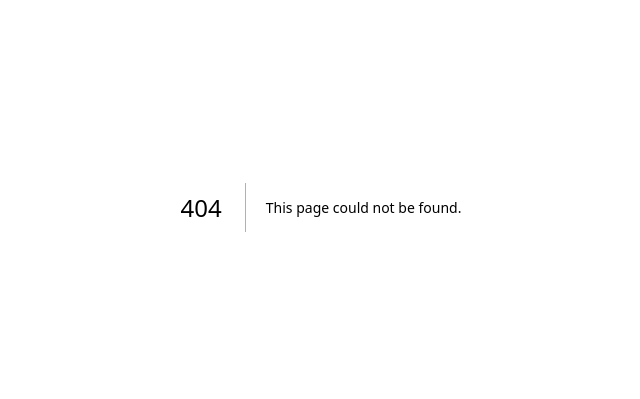
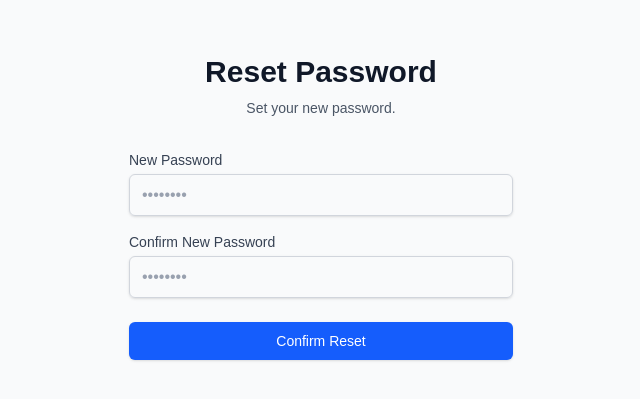
Before and after one commit to aiero-cse-ucmerced/hackathon-ucmerced-project-fall2025, a Next.js app: page /login/forgot-password/reset-password in a window 1280 px wide. Before the commit this address had no page. Shown: the part 193-592 px from the top of the page, without its empty margins (319-959 px from the left). Built offline with nearby package versions, Linux system fonts and the light colour scheme.

Commit message:
Forgot password

```diff
--- a/src/app/layout.tsx
+++ b/src/app/layout.tsx
@@ -25,6 +25,9 @@ interface Props {
 export default function Layout(props?: Props) {
   return (
     <html lang="en">
+      <head>
+        <script src="https://accounts.google.com/gsi/client" async defer></script>
+      </head>
       <body
         className={`${geistSans.variable} ${geistMono.variable} antialiased`}
       >
--- /dev/null
+++ b/src/app/login/forgot-password/page.tsx
@@ -0,0 +1,67 @@
+"use client";
+
+import { useState } from "react";
+import { useRouter } from "next/navigation";
+
+export default function ForgotPasswordPage() {
+  const [email, setEmail] = useState("");
+  const [isLoading, setIsLoading] = useState(false);
+  const router = useRouter();
+
+  const handleSubmit = async (e: React.FormEvent) => {
+    e.preventDefault();
+    setIsLoading(true);
+
+    // Simulate sending a verification code
+    console.log("Sending verification code to:", email);
+    await new Promise((resolve) => setTimeout(resolve, 1500)); // Simulate API call
+
+    setIsLoading(false);
+    alert(`A 6-digit verification code has been sent to ${email}.`);
+    router.push("/login/forgot-password/verify-code");
+  };
+
+  return (
+    <div className="w-full max-w-md space-y-8 p-8">
+      <div className="text-center">
+        <h1 className="text-3xl font-bold text-gray-900 dark:text-white">
+          Forgot Password
+        </h1>
+        <p className="mt-2 text-sm text-gray-600 dark:text-gray-400">
+          Enter your email to receive a verification code.
+        </p>
+      </div>
+
+      <form className="mt-8 space-y-6" onSubmit={handleSubmit}>
+        <div className="space-y-4">
+          <div>
+            <label htmlFor="email" className="block text-sm font-medium text-gray-700 dark:text-gray-300">
+              Email address
+            </label>
+            <input
+              id="email"
+              name="email"
+              type="email"
+              autoComplete="email"
+              required
+              value={email}
+              onChange={(e) => setEmail(e.target.value)}
+              className="mt-1 block w-full px-3 py-2 border border-gray-300 dark:border-gray-600 rounded-md shadow-sm placeholder-gray-400 focus:outline-none focus:ring-blue-500 focus:border-blue-500 dark:bg-gray-800 dark:text-white"
+              placeholder="you@example.com"
+            />
+          </div>
+        </div>
+
+        <div>
+          <button
+            type="submit"
+            disabled={isLoading}
+            className="w-full flex justify-center py-2 px-4 border border-transparent rounded-md shadow-sm text-sm font-medium text-white bg-blue-600 hover:bg-blue-700 focus:outline-none focus:ring-2 focus:ring-offset-2 focus:ring-blue-500 disabled:opacity-50 disabled:cursor-not-allowed transition-colors"
+          >
+            {isLoading ? "Sending..." : "Send Verification Code"}
+          </button>
+        </div>
+      </form>
+    </div>
+  );
+}
--- /dev/null
+++ b/src/app/login/forgot-password/reset-password/page.tsx
@@ -0,0 +1,91 @@
+"use client";
+
+import { useState } from "react";
+import { useRouter } from "next/navigation";
+
+export default function ResetPasswordPage() {
+  const [newPassword, setNewPassword] = useState("");
+  const [confirmPassword, setConfirmPassword] = useState("");
+  const [isLoading, setIsLoading] = useState(false);
+  const router = useRouter();
+
+  const handleSubmit = async (e: React.FormEvent) => {
+    e.preventDefault();
+    setIsLoading(true);
+
+    if (newPassword !== confirmPassword) {
+      alert("New password and confirm password do not match.");
+      setIsLoading(false);
+      return;
+    }
+
+    // Simulate password reset
+    console.log("Resetting password to:", newPassword);
+    await new Promise((resolve) => setTimeout(resolve, 1500)); // Simulate API call
+
+    setIsLoading(false);
+    alert("Your password has been successfully reset!");
+    router.push("/login");
+  };
+
+  return (
+    <div className="w-full max-w-md space-y-8 p-8">
+      <div className="text-center">
+        <h1 className="text-3xl font-bold text-gray-900 dark:text-white">
+          Reset Password
+        </h1>
+        <p className="mt-2 text-sm text-gray-600 dark:text-gray-400">
+          Set your new password.
+        </p>
+      </div>
+
+      <form className="mt-8 space-y-6" onSubmit={handleSubmit}>
+        <div className="space-y-4">
+          <div>
+            <label htmlFor="new-password" className="block text-sm font-medium text-gray-700 dark:text-gray-300">
+              New Password
+            </label>
+            <input
+              id="new-password"
+              name="new-password"
+              type="password"
+              autoComplete="new-password"
+              required
+              value={newPassword}
+              onChange={(e) => setNewPassword(e.target.value)}
+              className="mt-1 block w-full px-3 py-2 border border-gray-300 dark:border-gray-600 rounded-md shadow-sm placeholder-gray-400 focus:outline-none focus:ring-blue-500 focus:border-blue-500 dark:bg-gray-800 dark:text-white"
+              placeholder="••••••••"
+            />
+          </div>
+
+          <div>
+            <label htmlFor="confirm-password" className="block text-sm font-medium text-gray-700 dark:text-gray-300">
+              Confirm New Password
+            </label>
+            <input
+              id="confirm-password"
+              name="confirm-password"
+              type="password"
+              autoComplete="new-password"
+              required
+              value={confirmPassword}
+              onChange={(e) => setConfirmPassword(e.target.value)}
+              className="mt-1 block w-full px-3 py-2 border border-gray-300 dark:border-gray-600 rounded-md shadow-sm placeholder-gray-400 focus:outline-none focus:ring-blue-500 focus:border-blue-500 dark:bg-gray-800 dark:text-white"
+              placeholder="••••••••"
+            />
+          </div>
+        </div>
+
+        <div>
+          <button
+            type="submit"
+            disabled={isLoading}
+            className="w-full flex justify-center py-2 px-4 border border-transparent rounded-md shadow-sm text-sm font-medium text-white bg-blue-600 hover:bg-blue-700 focus:outline-none focus:ring-2 focus:ring-offset-2 focus:ring-blue-500 disabled:opacity-50 disabled:cursor-not-allowed transition-colors"
+          >
+            {isLoading ? "Resetting..." : "Confirm Reset"}
+          </button>
+        </div>
+      </form>
+    </div>
+  );
+}
--- /dev/null
+++ b/src/app/login/forgot-password/verify-code/page.tsx
@@ -0,0 +1,71 @@
+"use client";
+
+import { useState } from "react";
+import { useRouter } from "next/navigation";
+
+export default function VerifyCodePage() {
+  const [code, setCode] = useState("");
+  const [isLoading, setIsLoading] = useState(false);
+  const router = useRouter();
+
+  const handleSubmit = async (e: React.FormEvent) => {
+    e.preventDefault();
+    setIsLoading(true);
+
+    // Simulate verification code check
+    console.log("Verifying code:", code);
+    await new Promise((resolve) => setTimeout(resolve, 1500)); // Simulate API call
+
+    setIsLoading(false);
+    if (code === "123456") { // Simulate a correct code
+      alert("Verification successful! You can now reset your password.");
+      router.push("/login/forgot-password/reset-password");
+    } else {
+      alert("Invalid verification code. Please try again.");
+    }
+  };
+
+  return (
+    <div className="w-full max-w-md space-y-8 p-8">
+      <div className="text-center">
+        <h1 className="text-3xl font-bold text-gray-900 dark:text-white">
+          Verify Code
+        </h1>
+        <p className="mt-2 text-sm text-gray-600 dark:text-gray-400">
+          Enter the 6-digit verification code sent to your email.
+        </p>
+      </div>
+
+      <form className="mt-8 space-y-6" onSubmit={handleSubmit}>
+        <div className="space-y-4">
+          <div>
+            <label htmlFor="code" className="block text-sm font-medium text-gray-700 dark:text-gray-300">
+              Verification Code
+            </label>
+            <input
+              id="code"
+              name="code"
+              type="text"
+              maxLength={6}
+              required
+              value={code}
+              onChange={(e) => setCode(e.target.value)}
+              className="mt-1 block w-full px-3 py-2 border border-gray-300 dark:border-gray-600 rounded-md shadow-sm placeholder-gray-400 focus:outline-none focus:ring-blue-500 focus:border-blue-500 dark:bg-gray-800 dark:text-white"
+              placeholder="XXXXXX"
+            />
+          </div>
+        </div>
+
+        <div>
+          <button
+            type="submit"
+            disabled={isLoading}
+            className="w-full flex justify-center py-2 px-4 border border-transparent rounded-md shadow-sm text-sm font-medium text-white bg-blue-600 hover:bg-blue-700 focus:outline-none focus:ring-2 focus:ring-offset-2 focus:ring-blue-500 disabled:opacity-50 disabled:cursor-not-allowed transition-colors"
+          >
+            {isLoading ? "Verifying..." : "Verify Code"}
+          </button>
+        </div>
+      </form>
+    </div>
+  );
+}
--- a/src/app/login/page.tsx
+++ b/src/app/login/page.tsx
@@ -83,7 +83,7 @@ export default function LoginPage() {
           </div>
 
           <div className="text-sm">
-            <a href="#" className="font-medium text-blue-600 hover:text-blue-500 dark:text-blue-400">
+            <a href="/login/forgot-password" className="font-medium text-blue-600 hover:text-blue-500 dark:text-blue-400">
               Forgot password?
             </a>
           </div>
@@ -99,27 +99,6 @@ export default function LoginPage() {
           </button>
         </div>
 
-        <div className="relative my-6">
-          <div className="absolute inset-0 flex items-center">
-            <div className="w-full border-t border-gray-300 dark:border-gray-700" />
-          </div>
-          <div className="relative flex justify-center text-sm">
-            <span className="bg-white dark:bg-gray-900 px-2 text-gray-500 dark:text-gray-400">
-              Or Login With
-            </span>
-          </div>
-        </div>
-
-        <div>
-          <button
-            type="button"
-            className="w-full flex justify-center py-2 px-4 border border-gray-300 dark:border-gray-600 rounded-md shadow-sm text-sm font-medium text-gray-700 dark:text-gray-300 bg-white dark:bg-gray-800 hover:bg-gray-50 dark:hover:bg-gray-700 focus:outline-none focus:ring-2 focus:ring-offset-2 focus:ring-blue-500 transition-colors"
-          >
-            {/* Google Icon Placeholder */}
-            <img src="/images/google-icon.svg" alt="Google" className="h-5 w-5 mr-2" />
-            Google
-          </button>
-        </div>
 
         <div className="text-center text-sm">
           <span className="text-gray-600 dark:text-gray-400">
```
Also changed, not shown: public/images/google-icon.svg (deleted).
